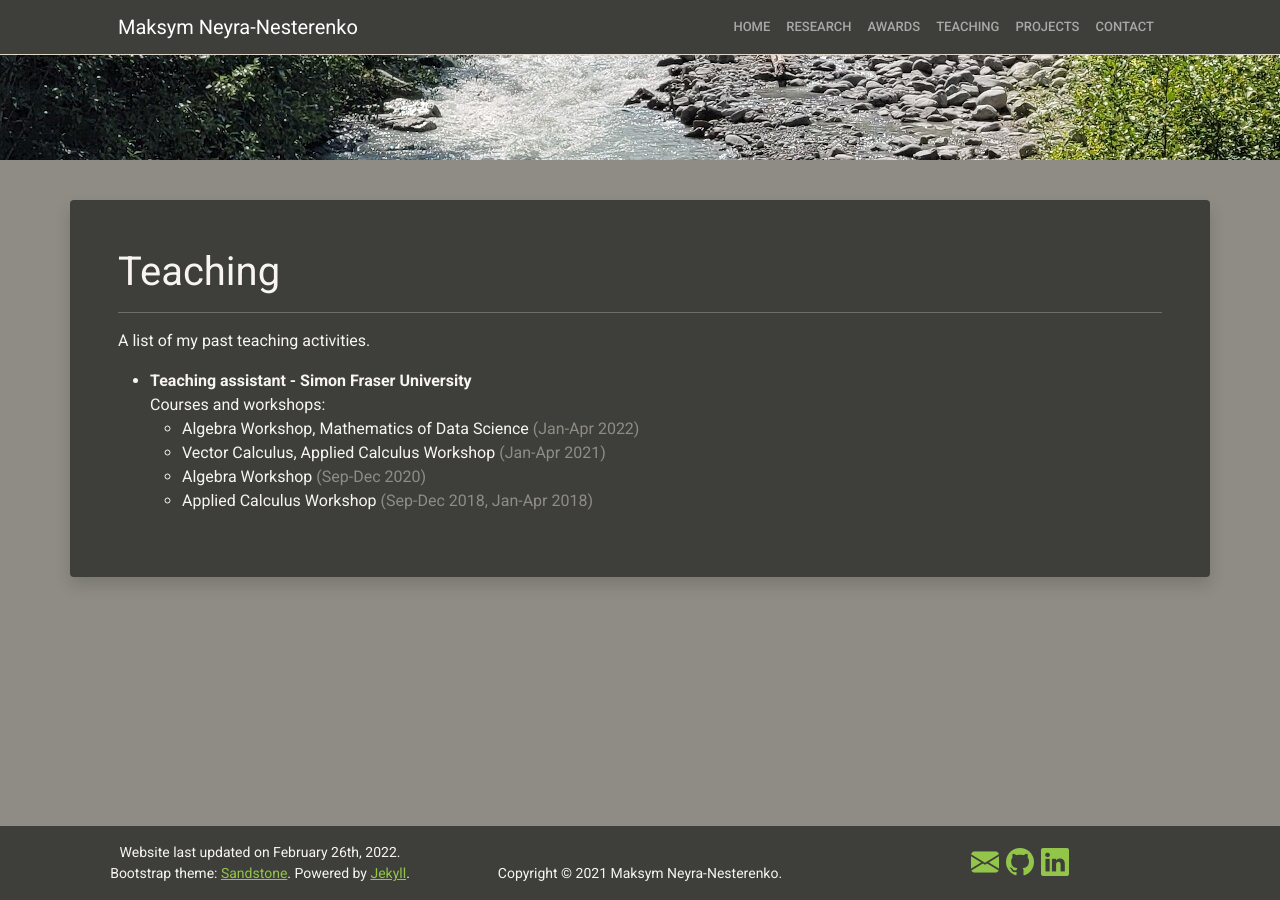
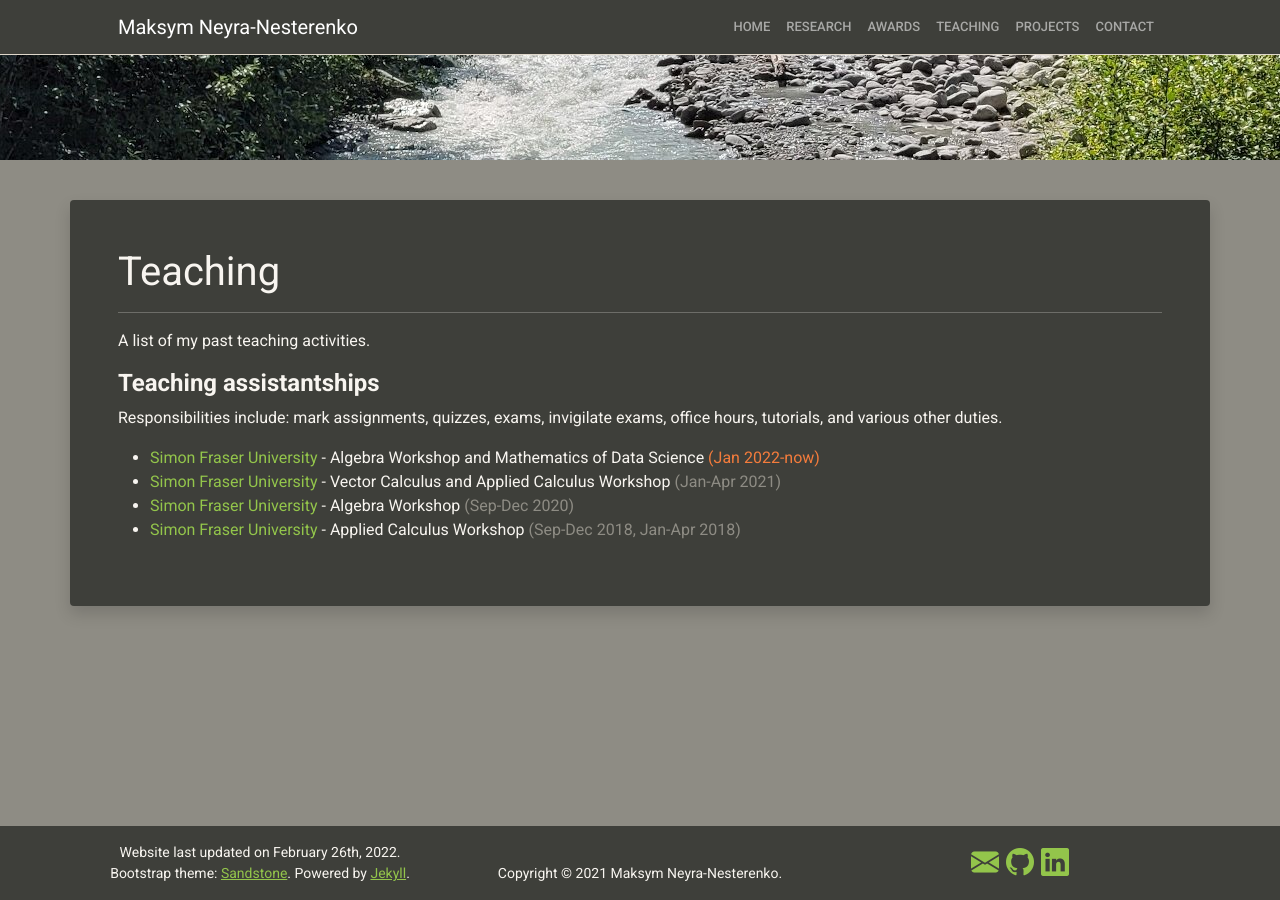
Before and after one commit to mneyrane/mneyrane.github.io, a Jekyll site: the page built from _pages/teaching.html, in a window 1280 px wide. Built offline with Jekyll 4.4.1, drawn with Linux system fonts in a browser that asks for light colours.

Commit message:
update CV and teaching
Update curriculum vitae and teaching page format.

```diff
--- a/_pages/teaching.html
+++ b/_pages/teaching.html
@@ -9,15 +9,14 @@ title: Teaching
 A list of my past teaching activities.
 </p>
 
+<h4><strong>Teaching assistantships</strong></h4>
+
+<p>
+Responsibilities include: mark assignments, quizzes, exams, invigilate exams, office hours, tutorials, and various other duties.
+</p>
 <ul>
-  <li>
-  <strong>Teaching assistant - Simon Fraser University</strong><br>
-  Courses and workshops:
-  <ul>
-    <li>Algebra Workshop, Mathematics of Data Science <span class="text-muted">(Jan-Apr 2022)</span></li>
-    <li>Vector Calculus, Applied Calculus Workshop <span class="text-muted">(Jan-Apr 2021)</span></li>
-    <li>Algebra Workshop <span class="text-muted">(Sep-Dec 2020)</span></li>
-    <li>Applied Calculus Workshop <span class="text-muted">(Sep-Dec 2018, Jan-Apr 2018)</span></li>
-  </ul>
-  </li>
+  <li><span class="text-success">Simon Fraser University</span> - Algebra Workshop and Mathematics of Data Science <span class="text-warning">(Jan 2022-now)</span></li>
+  <li><span class="text-success">Simon Fraser University</span> - Vector Calculus and Applied Calculus Workshop <span class="text-muted">(Jan-Apr 2021)</span></li>
+  <li><span class="text-success">Simon Fraser University</span> - Algebra Workshop <span class="text-muted">(Sep-Dec 2020)</span></li>
+  <li><span class="text-success">Simon Fraser University</span> - Applied Calculus Workshop <span class="text-muted">(Sep-Dec 2018, Jan-Apr 2018)</span></li>
 </ul>
```
Also changed, not shown: 1 other file.
